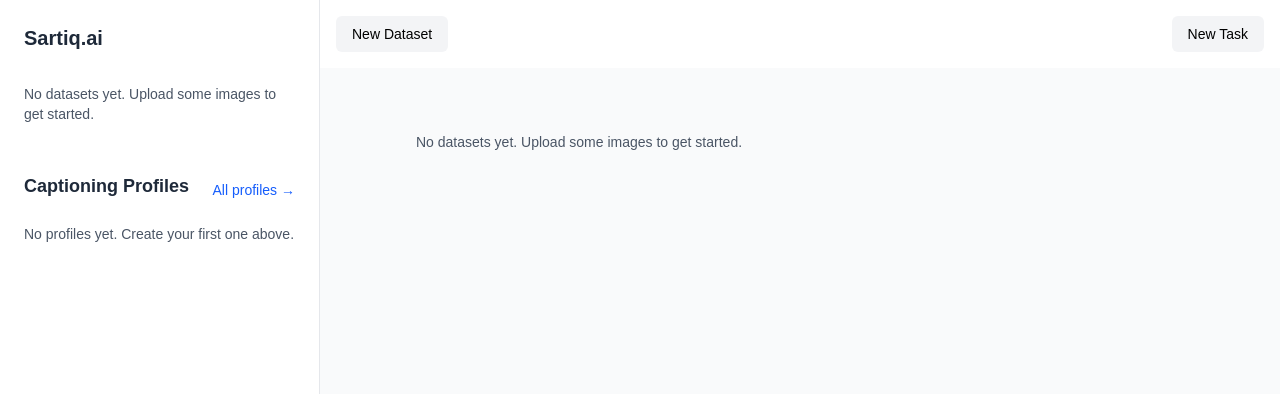
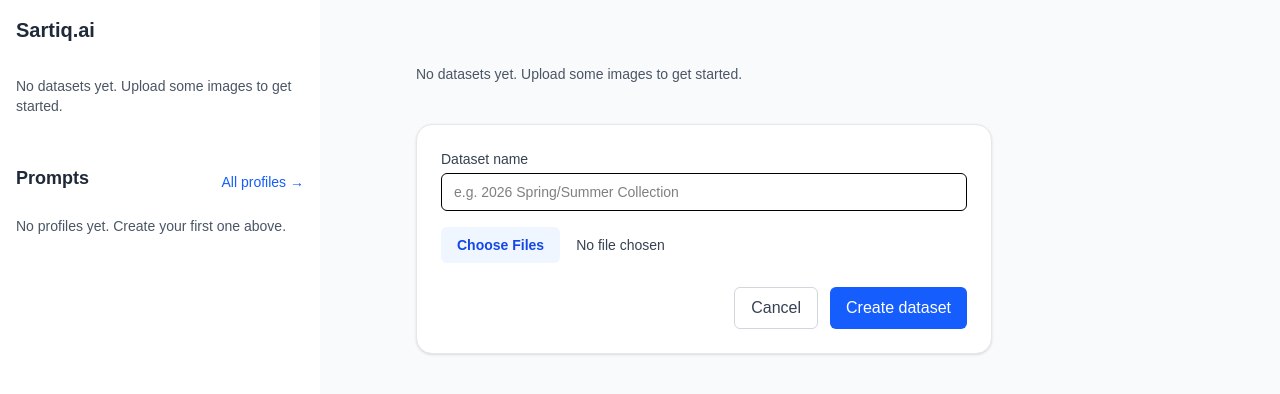
Before and after one commit to orojorge/caption-manager, a Next.js app: page / in a window 1280 px wide. Shown: the top 394 px of the page. Built offline with nearby package versions, Linux system fonts and the light colour scheme.

Commit message:
Page title updated

```diff
--- a/app/components/DatasetList.tsx
+++ b/app/components/DatasetList.tsx
@@ -40,7 +40,7 @@ export default function DatasetList() {
         {rows.map((r) => (
           <li key={r.id}>
             <Link
-              href={`/explorer/${r.id}`}
+              href={{ pathname: `/explorer/${r.id}`, query: { name: r.name } }}
               className="flex items-center justify-between p-4 hover:bg-gray-50 transition"
             >
             <div>
--- a/app/components/Menu.tsx
+++ b/app/components/Menu.tsx
@@ -1,14 +1,17 @@
 'use client';
 
+import Link from "next/link";
 import DatasetList from './DatasetList';
 import Profiles from './Profiles';
 import ProfilesList from './ProfilesList';
 
 export default function Menu() {
   return (
-    <aside className="w-full max-w-xs h-screen overflow-y-auto border-r border-gray-200 bg-white p-6">
-      <h2 className="mb-4 text-xl font-semibold text-gray-800">Sartiq.ai</h2>
-      <div className="space-y-10">
+    <aside className="w-full max-w-xs h-screen overflow-y-auto bg-white p-4">
+      <div className="mb-4 text-xl font-semibold text-gray-800">
+        <Link href="/">Sartiq.ai</Link>
+      </div>
+      <div className="space-y-4">
         <DatasetList />
         <ProfilesList />
       </div>
--- a/app/components/ProfilesList.tsx
+++ b/app/components/ProfilesList.tsx
@@ -14,7 +14,7 @@ export default function Profiles() {
   return (
     <section className="mt-12 w-full max-w-3xl">
       <div className="mb-3 flex items-end justify-between">
-        <h2 className="text-lg font-semibold text-gray-800">Captioning Profiles</h2>
+        <h2 className="text-lg font-semibold text-gray-800">Prompts</h2>
         <Link href="/profiles" className="text-sm text-blue-600 hover:underline">All profiles →</Link>
       </div>
 
--- a/app/explorer/[datasetId]/page.tsx
+++ b/app/explorer/[datasetId]/page.tsx
@@ -1,6 +1,7 @@
 'use client';
 
 import { useEffect, useMemo, useState } from 'react';
+import { useParams, useSearchParams } from 'next/navigation';
 import * as React from "react";
 import Link from 'next/link';
 import { getFilesByDataset, updateFileCaption, FileRow } from '@/lib/repo';
@@ -12,6 +13,8 @@ type Props = {
 
 export default function ExplorerPage({ params }: Props) {
 	const { datasetId } = React.use<{ datasetId: string }>(params);
+	const search = useSearchParams();
+  const datasetName = search.get('name') || 'Explorer';
 	const [files, setFiles] = useState<FileRow[]>([]);
 	const [loading, setLoading] = useState(true);
 	const [saving, setSaving] = useState<Record<string, boolean>>({});
@@ -58,10 +61,10 @@ export default function ExplorerPage({ params }: Props) {
 			<div className="mx-auto max-w-6xl">
 				<div className="mb-6 flex items-center justify-between">
 					<div>
-						<h1 className="text-2xl font-semibold text-gray-900">Explorer</h1>
-						<p className="text-sm text-gray-600">Dataset: {datasetId}</p>
+						<h1 className="text-2xl font-semibold text-gray-900">{datasetName}</h1>
+						{/* <p className="text-sm text-gray-600">Dataset: {datasetId}</p> */}
 					</div>
-					<Link href="/" className="text-sm text-blue-600 hover:underline">← Back</Link>
+					{/* <Link href="/" className="text-sm text-blue-600 hover:underline">← Back</Link> */}
 				</div>
 
 				{loading ? (
@@ -93,7 +96,7 @@ export default function ExplorerPage({ params }: Props) {
 											disabled={!!saving[f.id]}
 											className="rounded-md bg-blue-600 px-3 py-2 text-sm text-white transition hover:bg-blue-700 disabled:opacity-60"
 											>
-													{saving[f.id] ? 'Saving…' : 'Save caption'}
+												{saving[f.id] ? 'Saving…' : 'Save caption'}
 											</button>
 										</div>
 									</div>
--- a/app/page.tsx
+++ b/app/page.tsx
@@ -8,7 +8,7 @@ import Uploader from './components/Uploader';
 import TaskLauncher from './components/TaskLauncher';
 
 export default function Home() {
-  const [uploaderVisible, setUploaderVisible] = useState(false);
+  const [uploaderVisible, setUploaderVisible] = useState(true);
   const [taskVisible, setTaskVisible] = useState(false);
 
   return (
@@ -16,10 +16,10 @@ export default function Home() {
       <Menu />
 
       <section className="flex-1 flex flex-col items-center px-0 py-0 overflow-y-auto">
-        <MenuBar
+        {/* <MenuBar
           onNewDataset={() => setUploaderVisible(true)}
           onNewTask={() => setTaskVisible(true)}
-        />
+        /> */}
 
         <div className="mt-8 w-full max-w-3xl space-y-10">
           <DatasetList />
```
